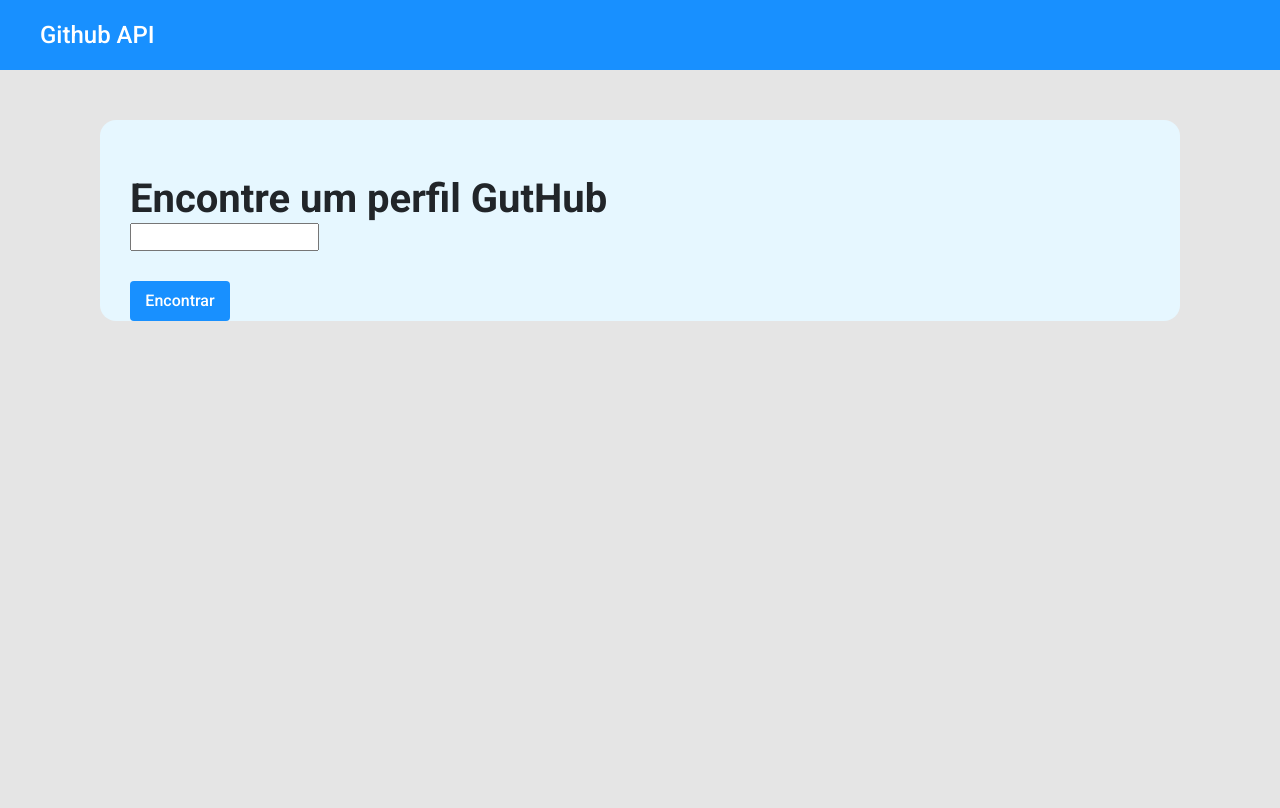
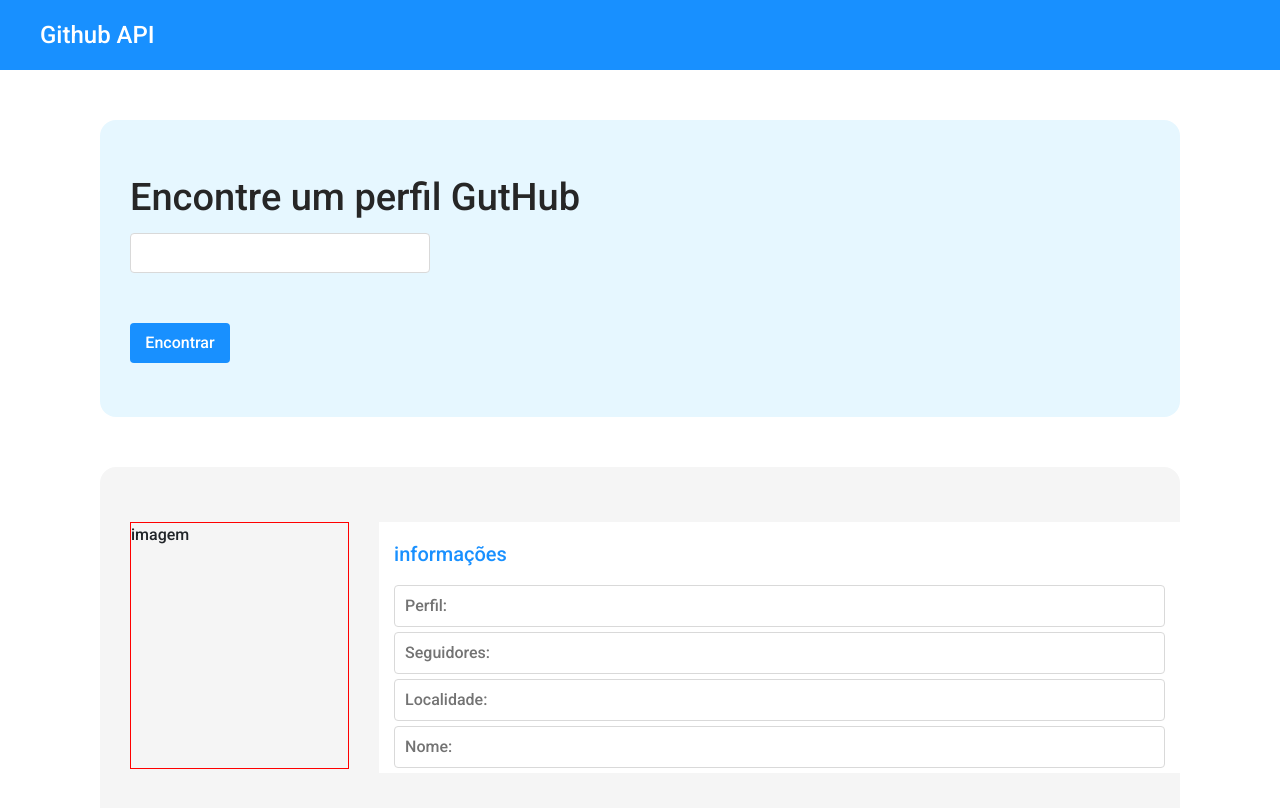
Before and after one commit to Romariorfr/gitHubApi, a React (Create React App) app: page /profile in a window 1280 px wide. Shown: the top 808 px of the page. Built offline with nearby package versions, Linux system fonts and the light colour scheme; the HTML template or start-up script is replaced by a standard one.

Commit message:
card-info

```diff
--- a/src/assets/styles/custom.scss
+++ b/src/assets/styles/custom.scss
@@ -2,6 +2,7 @@ $theme-colors: (
   'primary': #1890FF,
 );
 
-$body-bg: #E5E5E5;
+$body-bg: #FFFFFF;
+
 
 @import '~bootstrap/scss/bootstrap.scss';
--- a/src/pages/Profile/index.tsx
+++ b/src/pages/Profile/index.tsx
@@ -3,11 +3,23 @@ import './styles.css';
 
 const Profile = () => {
   return (
-    <div className='profile-container'>
+    <div className="profile-container">
       <div className="card-container">
         <h1>Encontre um perfil GutHub</h1>
         <input />
         <Button text="Encontrar" />
+      </div>
+      <div className="card-info">
+        <div className="img-github">
+          <p>imagem</p>
+        </div>
+        <div className="data-github">
+          <p>informações</p>
+          <div>Perfil:</div>
+          <div>Seguidores:</div>
+          <div>Localidade:</div>
+          <div>Nome:</div>
+        </div>
       </div>
     </div>
   );
--- a/src/pages/Profile/styles.css
+++ b/src/pages/Profile/styles.css
@@ -2,6 +2,63 @@
   margin: 50px 100px;
   padding-top: 55px;
   padding-left: 30px;
+  padding-bottom: 54px;
   background: #e6f7ff;
   border-radius: 16px;
 }
+
+.card-container h1 {
+  color: #262626;
+  font-weight: 500;
+  font-size: 38px;
+  margin-bottom: 12px;
+}
+
+.card-container input {
+  border: 1px solid #d9d9d9;
+  border-radius: 4px;
+  width: 300px;
+  height: 40px;
+  margin-bottom: 20px;
+}
+
+.card-info {
+  display: flex;
+  flex-direction: row;
+  margin: 50px 100px;
+  padding-top: 55px;
+  padding-left: 30px;
+  padding-bottom: 54px;
+  background: #f5f5f5;
+  border-radius: 16px;
+}
+
+.img-github {
+  border: 1px solid red;
+  width: 247px;
+  height: 247px;
+  margin-right: 30px;
+}
+
+.data-github {
+  background-color: #fff;
+  width: 900px;
+  padding-top: 8px;
+  padding-left: 15px;
+  padding-top: 17px;
+  padding-right: 15px;
+}
+
+.data-github div {
+  border: 1px solid #d9d9d9;
+  margin-bottom: 5px;
+  padding: 8px 10px;
+  border-radius: 4px;
+  color: #737373;
+}
+
+.data-github p{
+  color: #1890FF;
+  font-weight: 500;
+  font-size: 20px;
+}
```
